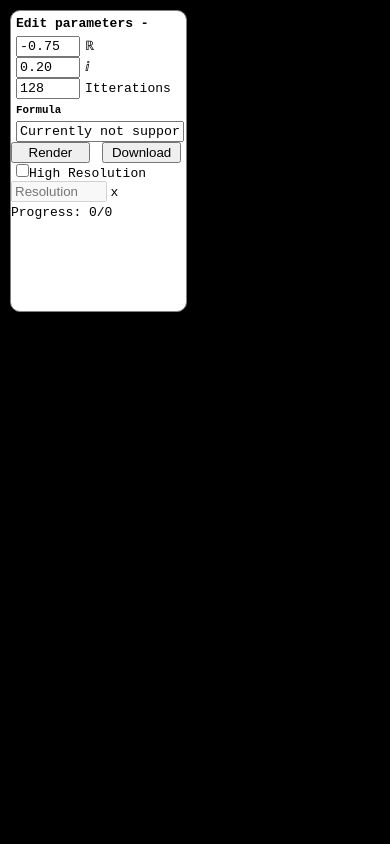
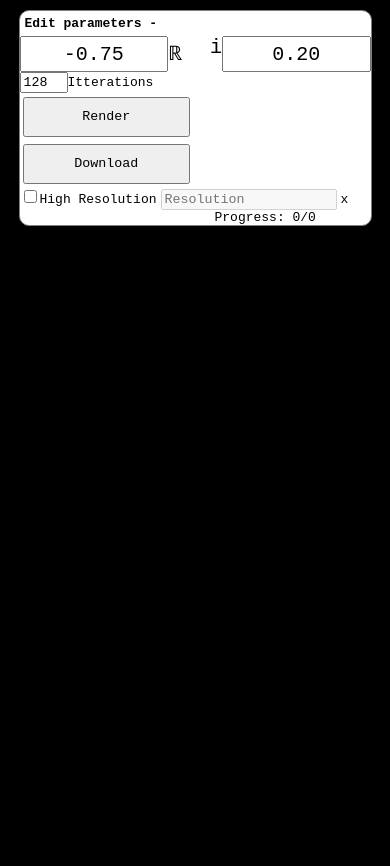
Before and after one commit to PimMeulensteen/Fractals, a plain HTML site: page index.html in a window 390 px wide. Drawn offline with Linux system fonts and the light colour scheme.

Commit message:
Updated some things.
Responsiveness, fallback character,

```diff
--- a/css.css
+++ b/css.css
@@ -1,21 +1,77 @@
+/* For all devices*/
 html, body, canvas {
   margin: 0;
   padding: 0;
   overflow: hidden;
+  background-color: black;
 }
 
+input[type="number"]::-webkit-outer-spin-button, input[type="number"]::-webkit-inner-spin-button {
+	-webkit-appearance: none;
+	margin: 0;
+}
+
+input[type="number"] {
+	-moz-appearance: textfield;
+}
+span, h4, h5 ,input,button {
+	font-family: monospace;
+}
 h4, h5 {
 	  padding: 0px;
 	  margin: 5px;
+	  font-size: 100%;
 }
 
-span, h4, h5 {
-  font-family: monospace;
+/*Mobile*/
+@media only screen and (orientation: portrait) {
+#menu {
+	position: fixed;
+	  top: 10px;
+	  left: 10px;
+	  right: 10px;
+	  background-color: white;
+	  border-radius: 10px;
+	  border: 1px solid gray;
+	  transition: .4s;
+	 width: 90%;
+	 margin: 0 auto;
+	 max-width: 512px;
+	}
+	#imag_input,#real_input {
+		width: 40%;
+		height: 30px;
+		font-size: 20px;
+		text-align: center;
+	}
+	#imag_input_span,#real_input_span{
+				font-size: 20px;
+
+	}
+	#imag_input_span,#imag_input  {
+		float: right;
 	}
 
-button:invalid {
-  box-shadow: none;
+	button {
+		width: 47.5%;
+		margin: 1%;
+
+		height: 40px;
 	}
+	#real_input, #imag_input {
+		display: inline;
+
+	}
+	#progress{
+		display: inline;
+		float: right;
+		width: 20ch;
+	}
+}
+
+@media only screen and (orientation: landscape) {
+	/* For desktop: */
+
 
 	#render_button, #download_button, #btn-download {
 	  width: 45%;
@@ -69,12 +125,4 @@ input[type="checkbox"] {
 	  border: 1px solid gray;
 	  transition: .4s;
 	}
-
-input[type="number"]::-webkit-outer-spin-button, input[type="number"]::-webkit-inner-spin-button {
-    -webkit-appearance: none;
-    margin: 0;
 }
-
-input[type="number"] {
-    -moz-appearance: textfield;
-}
--- a/download.js
+++ b/download.js
@@ -1,8 +1,7 @@
 var button = document.getElementById('btn-download');
 button.addEventListener('click', function(e) {
     d = new Date()
-    button.setAttribute("download", 'fractal ' + d.getFullYear() + '-' + d.getMonth()+1 + '-' +
-        d.getDate() + ' ' + d.getHours() + '.' + d.getMinutes() + '.' + d.getSeconds())
+    button.setAttribute("download", 'fractal ' + d.getFullYear() + '-' + d.getMonth()+1 + '-' + d.getDate() + ' ' + d.getHours() + '-' + d.getMinutes() + '-' + d.getSeconds()) + '.png';
     var dataURL = ca.toDataURL('image/png');
     button.href = dataURL;
 });
--- a/index.html
+++ b/index.html
@@ -10,29 +10,35 @@
 <body onresize="resize">
   <div id='menu'>
     <h4>Edit parameters <span id='menu_expand'onclick='toggle_menu()'>-</span></h4>
-    <input type='number' onchange='update_values()' id='real_input' step='0.05' value='-0.75' /><span>&reals;</span><br />
-    <input type='number' onchange='update_values()' id='imag_input' step='0.05' value='0.20' /><span>&ii;</span><br />
+    <input type='number' onchange='update_values()' id='real_input' step='0.05' value='-0.75' /><span id='real_input_span'>&reals;</span>
+    <input type='number' onchange='update_values()' id='imag_input' step='0.05' value='0.20' /><span id='imag_input_span'></span><br />
 
     <input id='its_input' onchange='update_values()' type='number' min='1' max='1024' value='128' /><span>Itterations</span>
     <br />
-    <h5>Formula</h5><input id='formula_input' type='text' value='Currently not supported' />
+
+
     <button id="render_button" onclick='update_canvas()'>Render</button>
-    <a href="#" id="btn-download" download="download.png"><button id="download_button">Download</button></a>
+    <a href="#" id="btn-download" download="download.png"><button id="download_button">Download</button></a><br />
 
     <input type='checkbox' onclick='resolution_handler()' id='high_res_input' /><span class='button_text'>High Resolution</span>
     <input type='number' placeholder='Resolution' id='enable_high_res' oninput='resolution_handler()' disabled/>
-    <span> x </span><span id='number_span'>x</span><br />
+    <span> x </span><span id='number_span'>x</span>
     <span id='progress'>Progress: 0/0</span>
       <!-- <input type='checkbox' onclick='zoom_handler()' id='zoom_bool_input' /><span class='button_text'>Zoom</span>
       <input type='number' placeholder='Factor' id='zoom_factor' oninput='resolution_handler()' disabled/> -->
   </div>
-
+<div style="visibility:hidden">
+  <span id="char_to_check">&ii;</span>
+  <span id="not_renderable">i</span>
+</div>
 
   <canvas id='canvas' width='1000' height='1000'></canvas>
   <script src='js.js'></script>
   <script src='download.js'></script>
   <script src='menu.js'></script>
   <script src='highres.js'></script>
+  <script>document.getElementById('imag_input_span').innerHTML = (document.getElementById('char_to_check').offsetWidth === document.getElementById('not_renderable').offsetWidth ?  '&ii;' :  'i')
+		</script>
 
 </body>
 
```
Lines whose indentation alone changed are shown as unchanged.
